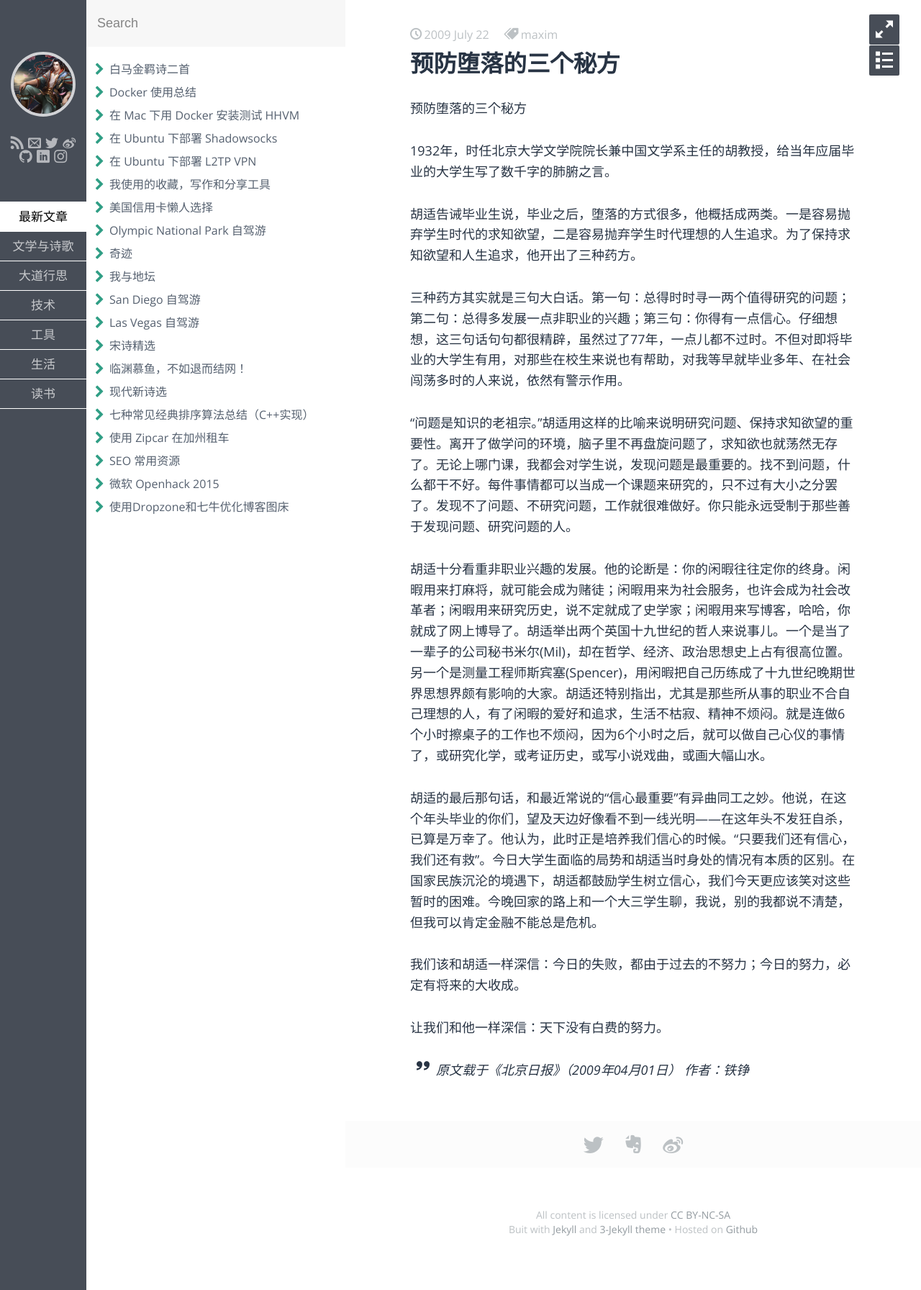
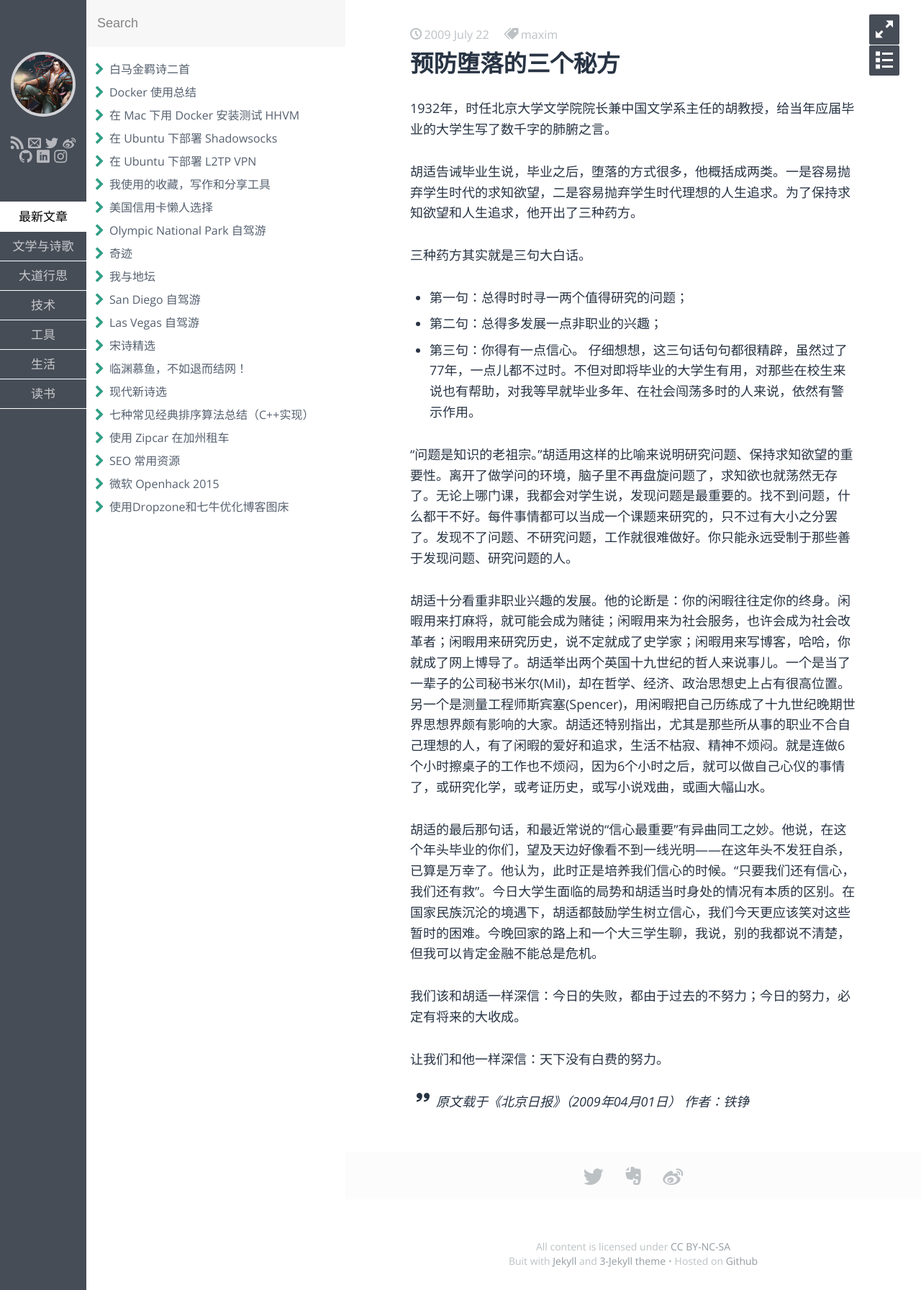
Before and after one commit to fzuo/baimafujinji, a Jekyll site: the page built from _posts/poem/2009-07-22-avoid-degenerate.md, in a window 1280 px wide. Shown: the whole page at 72% size. Built offline with Jekyll 4.4.1, drawn with Linux system fonts in a browser that asks for light colours; some web fonts are replaced.

Commit message:
Update 2009-07-22-avoid-degenerate.md

```diff
--- a/_posts/poem/2009-07-22-avoid-degenerate.md
+++ b/_posts/poem/2009-07-22-avoid-degenerate.md
@@ -7,13 +7,15 @@ keywords: 预防堕落
 description: 1932年，时任北京大学文学院院长兼中国文学系主任的胡教授，给当年应届毕业的大学生写了数千字的肺腑之言
 ---
 
-预防堕落的三个秘方
-
 1932年，时任北京大学文学院院长兼中国文学系主任的胡教授，给当年应届毕业的大学生写了数千字的肺腑之言。
 
 胡适告诫毕业生说，毕业之后，堕落的方式很多，他概括成两类。一是容易抛弃学生时代的求知欲望，二是容易抛弃学生时代理想的人生追求。为了保持求知欲望和人生追求，他开出了三种药方。
 
-三种药方其实就是三句大白话。第一句：总得时时寻一两个值得研究的问题；第二句：总得多发展一点非职业的兴趣；第三句：你得有一点信心。仔细想想，这三句话句句都很精辟，虽然过了77年，一点儿都不过时。不但对即将毕业的大学生有用，对那些在校生来说也有帮助，对我等早就毕业多年、在社会闯荡多时的人来说，依然有警示作用。
+三种药方其实就是三句大白话。
+* 第一句：总得时时寻一两个值得研究的问题；
+* 第二句：总得多发展一点非职业的兴趣；
+* 第三句：你得有一点信心。
+仔细想想，这三句话句句都很精辟，虽然过了77年，一点儿都不过时。不但对即将毕业的大学生有用，对那些在校生来说也有帮助，对我等早就毕业多年、在社会闯荡多时的人来说，依然有警示作用。
 
 “问题是知识的老祖宗。”胡适用这样的比喻来说明研究问题、保持求知欲望的重要性。离开了做学问的环境，脑子里不再盘旋问题了，求知欲也就荡然无存了。无论上哪门课，我都会对学生说，发现问题是最重要的。找不到问题，什么都干不好。每件事情都可以当成一个课题来研究的，只不过有大小之分罢了。发现不了问题、不研究问题，工作就很难做好。你只能永远受制于那些善于发现问题、研究问题的人。
 
```
